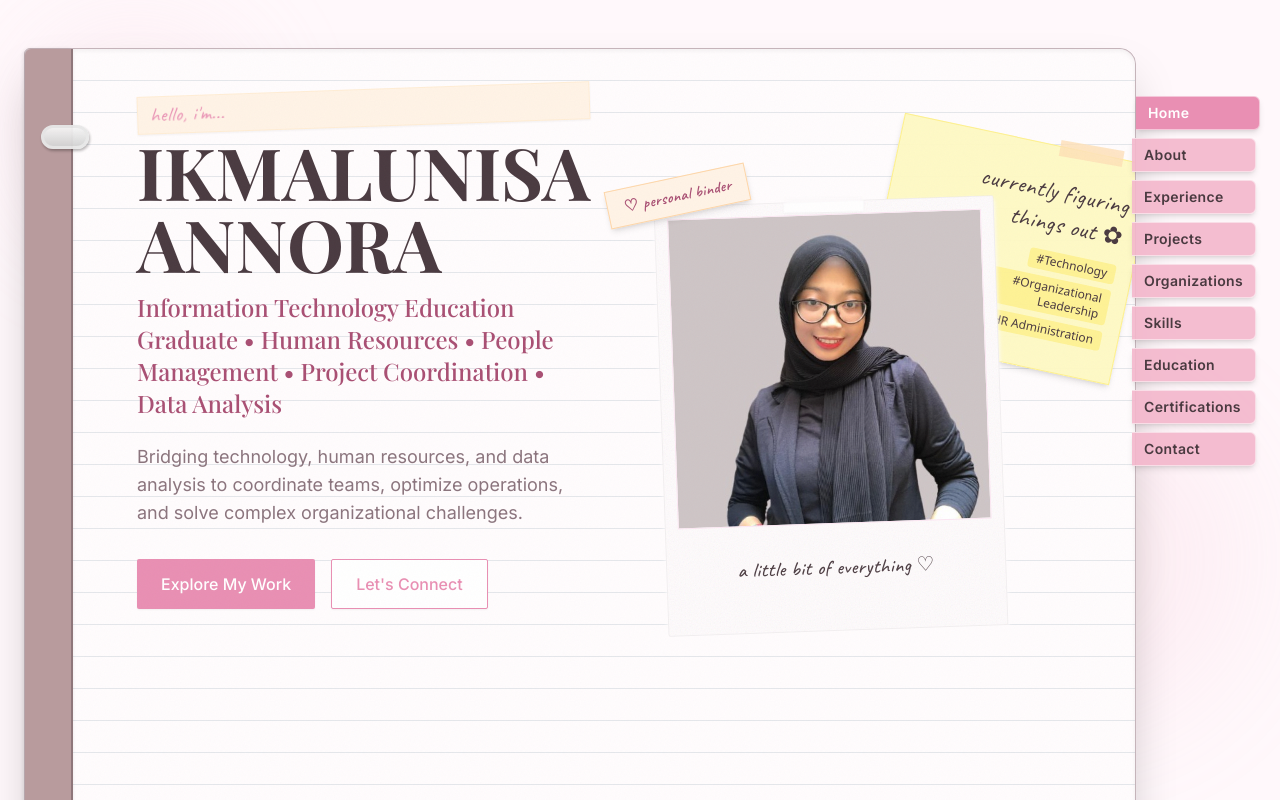
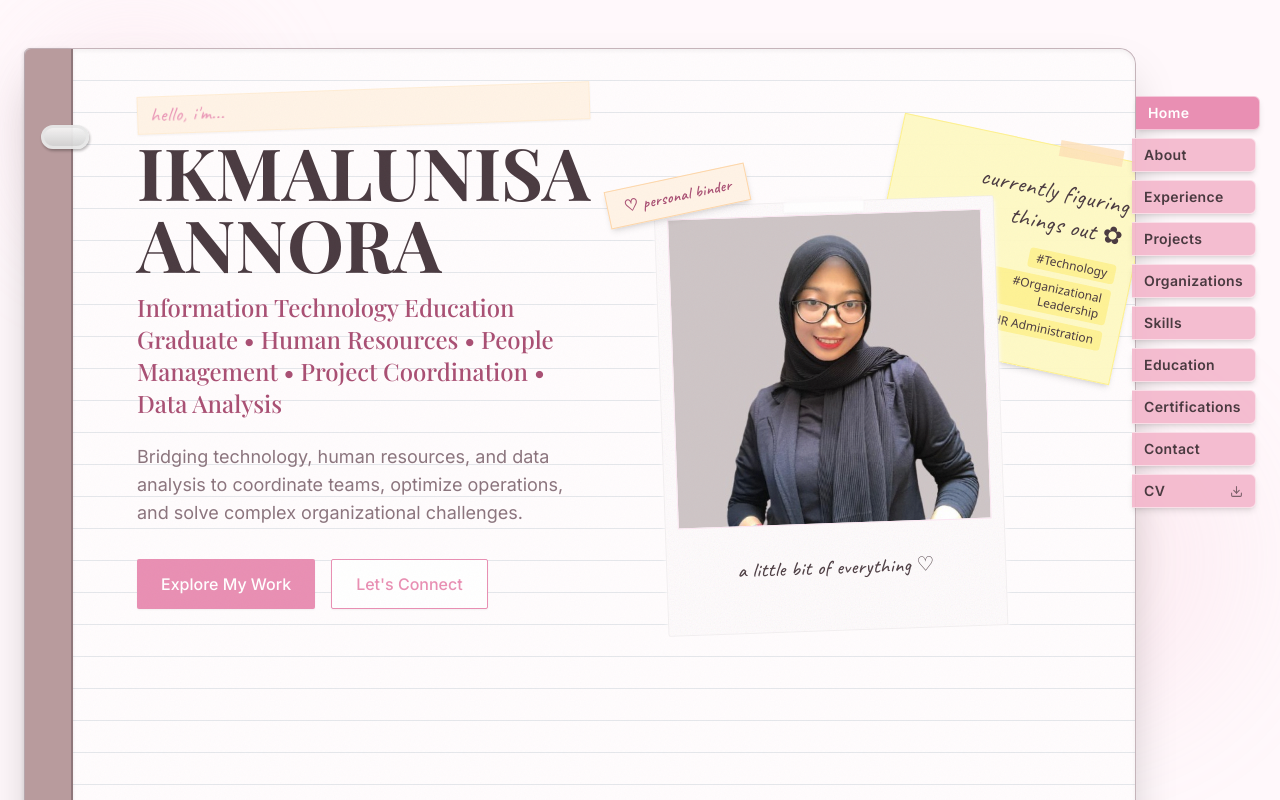
Before and after one commit to farelrakhadzakwan/web-portfolio-ikma, a React (Vite) app: page / in a window 1280 px wide. Shown: the top 800 px of the page. Built offline with nearby package versions, Linux system fonts and the light colour scheme; a web font is replaced by a local one.

Commit message:
feat: add CV download tab to navigation and attach CV 2026 PDF

```diff
--- a/src/components/BinderNavigation.tsx
+++ b/src/components/BinderNavigation.tsx
@@ -1,4 +1,5 @@
 import React from 'react';
+import { Download } from 'lucide-react';
 
 interface BinderNavigationProps {
   activeSection: string;
@@ -48,6 +49,19 @@ export const BinderNavigation: React.FC<BinderNavigationProps> = ({ activeSectio
           </button>
         );
       })}
+
+      <a
+        href="/CV%202026%20Ikmalunisa%20Annora.pdf"
+        download="CV 2026 Ikmalunisa Annora.pdf"
+        target="_blank"
+        rel="noopener noreferrer"
+        id="download-cv-tab"
+        className="px-3 py-1.5 rounded-r-md text-xs md:text-sm font-semibold tracking-wide border-t border-r border-b border-white/50 shadow-md transition-all duration-300 text-left bg-blush/90 text-textmain hover:bg-accentpink hover:text-white hover:translate-x-1 flex items-center justify-between gap-2 group cursor-pointer"
+        title="Download CV"
+      >
+        <span>CV</span>
+        <Download size={13} className="shrink-0 opacity-70 group-hover:opacity-100 transition-opacity" />
+      </a>
     </nav>
   );
 };
```
Also changed, not shown: 2 other files (tests, documents, lock files or other folders).
